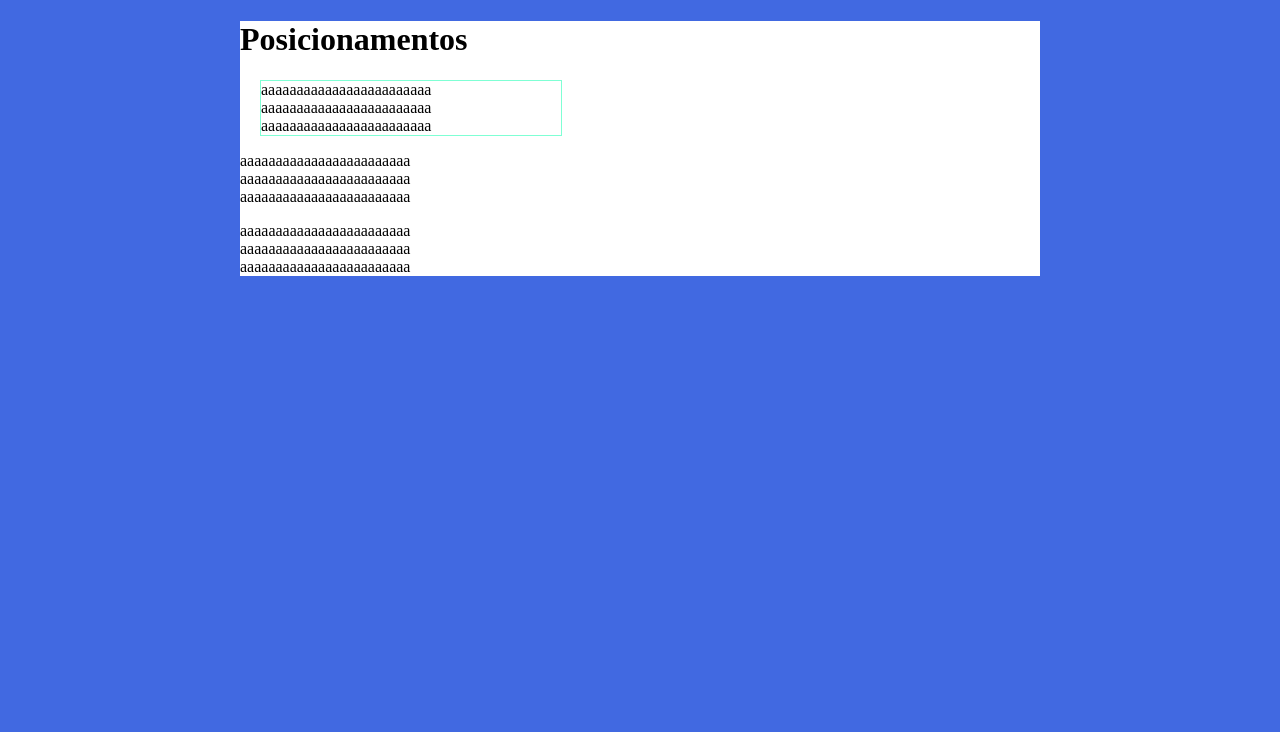
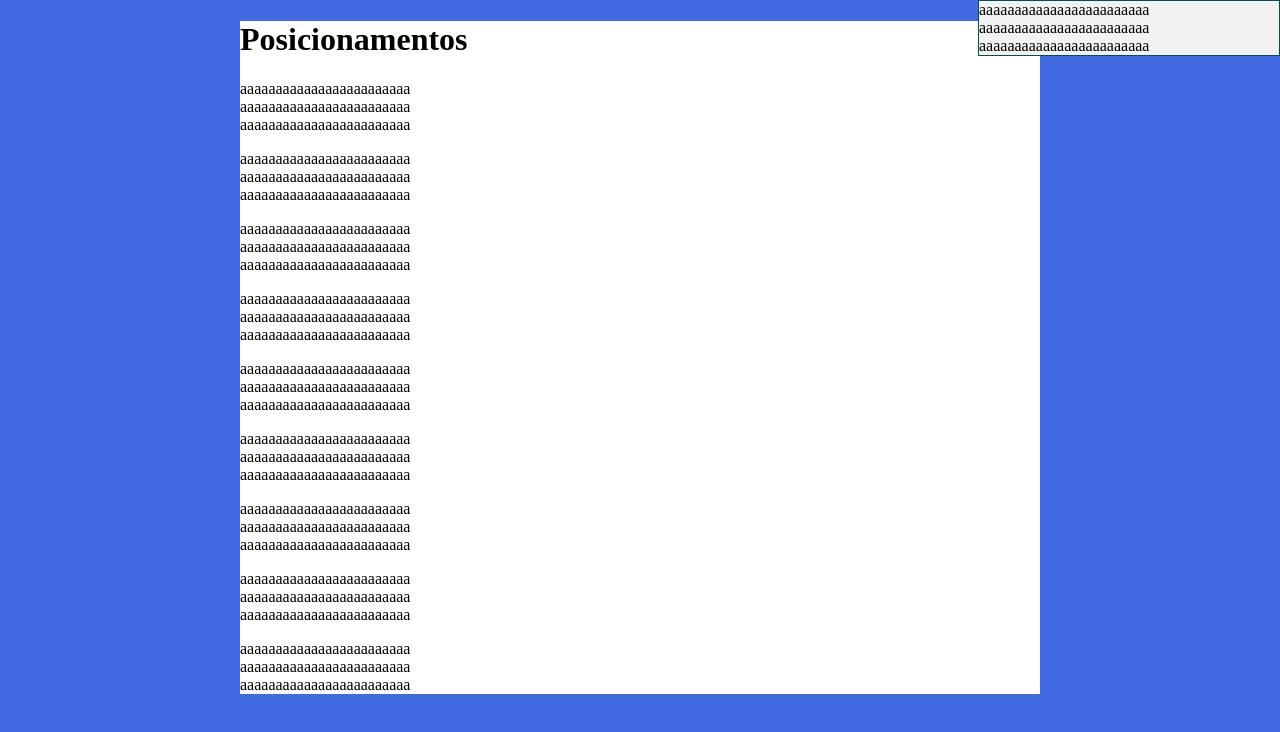
Before and after one commit to davikrig-ha/Css3_CDW, a plain HTML site: page intermediario/posicionamentos.html in a window 1280 px wide. Drawn offline with Linux system fonts and the light colour scheme.

Commit message:
posicionamentos fixed e absolute

```diff
--- a/intermediario/posicionamentos.html
+++ b/intermediario/posicionamentos.html
@@ -18,6 +18,7 @@
       background: #fff;
       width: 800px;
       margin: 10px auto;
+      position: relative;
     }
 
     h1 {
@@ -28,12 +29,27 @@
         width: 300px;
 
     }
+    .absoluto {
+        position: absolute;
+        border: 1px solid rgb(6, 77, 77);
+        top: 80px;
+        right: 80px;
+    }
 
     .relativo {
         border: 1px solid aquamarine;
         position: relative;
         top: 0px;
         left: 20px;
+    }
+    .fixo {
+        position: fixed;
+        border: 1px solid rgb(6, 77, 77);
+        background: #f2f2f2;
+        top: 0px;
+        right: 0px;
+        margin: 0px;
+
     }
 
     </style>
@@ -43,7 +59,12 @@
     <div id="container">
         <h1>Posicionamentos</h1>
 
-        <p class="relativo">aaaaaaaaaaaaaaaaaaaaaaaa
+        <p>aaaaaaaaaaaaaaaaaaaaaaaa
+            aaaaaaaaaaaaaaaaaaaaaaaa
+            aaaaaaaaaaaaaaaaaaaaaaaa
+        </p>
+
+        <p class="fixo">aaaaaaaaaaaaaaaaaaaaaaaa
             aaaaaaaaaaaaaaaaaaaaaaaa
             aaaaaaaaaaaaaaaaaaaaaaaa
         </p>
@@ -57,6 +78,38 @@
             aaaaaaaaaaaaaaaaaaaaaaaa
             aaaaaaaaaaaaaaaaaaaaaaaa
         </p>
+
+        <p>aaaaaaaaaaaaaaaaaaaaaaaa
+            aaaaaaaaaaaaaaaaaaaaaaaa
+            aaaaaaaaaaaaaaaaaaaaaaaa
+        </p>
+
+        <p>aaaaaaaaaaaaaaaaaaaaaaaa
+            aaaaaaaaaaaaaaaaaaaaaaaa
+            aaaaaaaaaaaaaaaaaaaaaaaa
+        </p>
+
+        <p>aaaaaaaaaaaaaaaaaaaaaaaa
+            aaaaaaaaaaaaaaaaaaaaaaaa
+            aaaaaaaaaaaaaaaaaaaaaaaa
+        </p>
+
+        <p>aaaaaaaaaaaaaaaaaaaaaaaa
+            aaaaaaaaaaaaaaaaaaaaaaaa
+            aaaaaaaaaaaaaaaaaaaaaaaa
+        </p>
+
+        <p>aaaaaaaaaaaaaaaaaaaaaaaa
+            aaaaaaaaaaaaaaaaaaaaaaaa
+            aaaaaaaaaaaaaaaaaaaaaaaa
+        </p>
+
+        <p>aaaaaaaaaaaaaaaaaaaaaaaa
+            aaaaaaaaaaaaaaaaaaaaaaaa
+            aaaaaaaaaaaaaaaaaaaaaaaa
+        </p>
+
+
     </div>
 
 </body>
```
